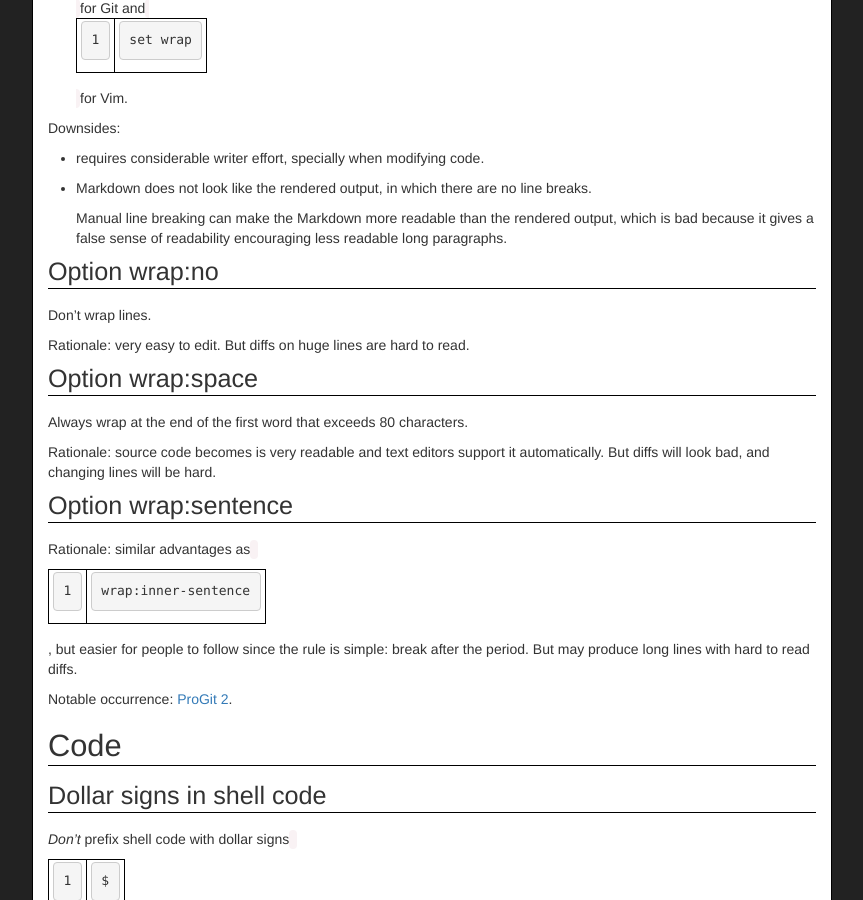
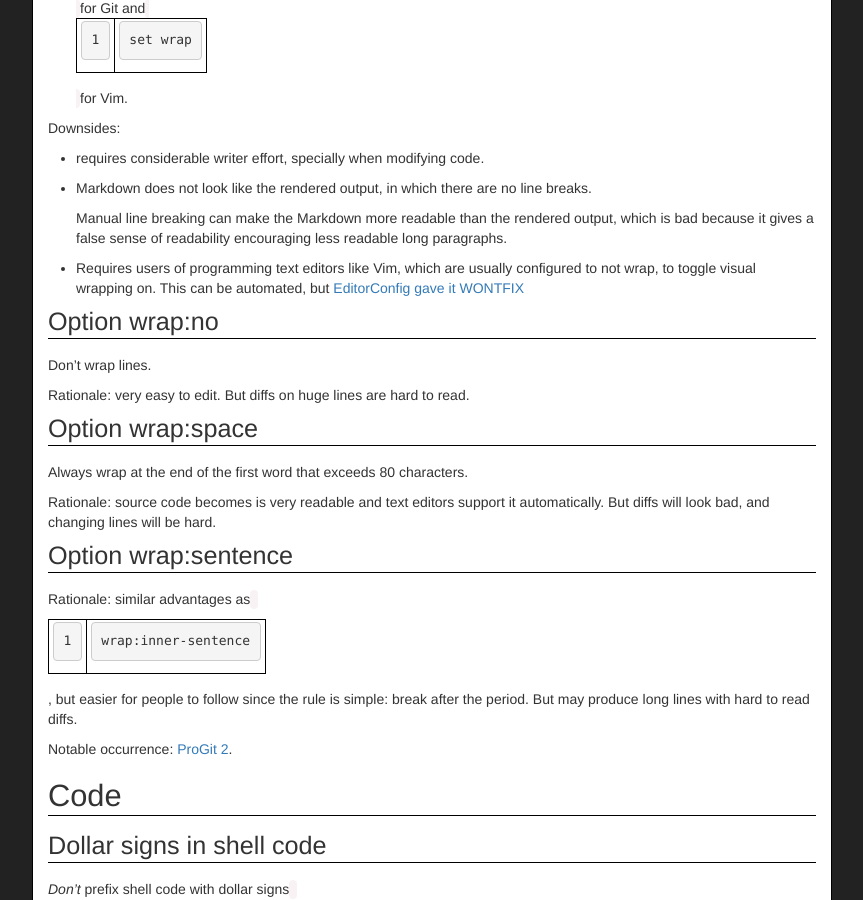
Before and after one commit to cirosantilli/markdown-style-guide, a Jekyll site: the page built from index.md, in a window 1280 px wide and 900 px high, scrolled down 7146 px. Shown: the whole window, without its empty margins (208-1071 px from the left). Built offline with Jekyll 4.4.1, drawn with Linux system fonts in a browser that asks for light colours; nearby versions of some CDN libraries; some of the changed text lies outside the part shown.

Commit message:
Visual wrap toggle and EditorConfig WONTFIX

```diff
--- a/index.md
+++ b/index.md
@@ -218,6 +218,10 @@ Downsides:
     which is bad because it gives a false sense of readability encouraging less
     readable long paragraphs.
 
+-   Requires users of programming text editors like Vim, which are usually configured to not wrap,
+    to toggle visual wrapping on. This can be automated,
+    but [EditorConfig gave it WONTFIX](https://github.com/editorconfig/editorconfig/issues/168)
+
 #### Option wrap:no {#option-wrap-no}
 
 Don't wrap lines.
@@ -296,7 +300,6 @@ Use code blocks or inline code for:
 Don't mark as code:
 
 -   names of projects. E.g.: GCC
-
 -   names of libraries. E.g.: libc, glibc
 
 #### Spelling and grammar
```
Also changed, not shown: other parts of index.md (+1 -1 lines).
